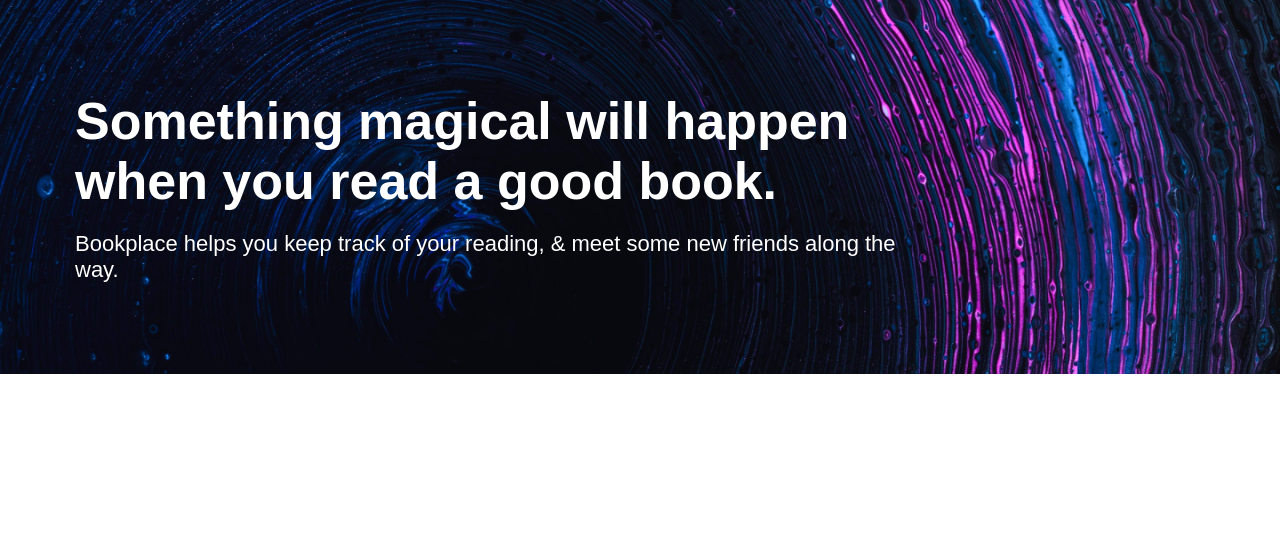
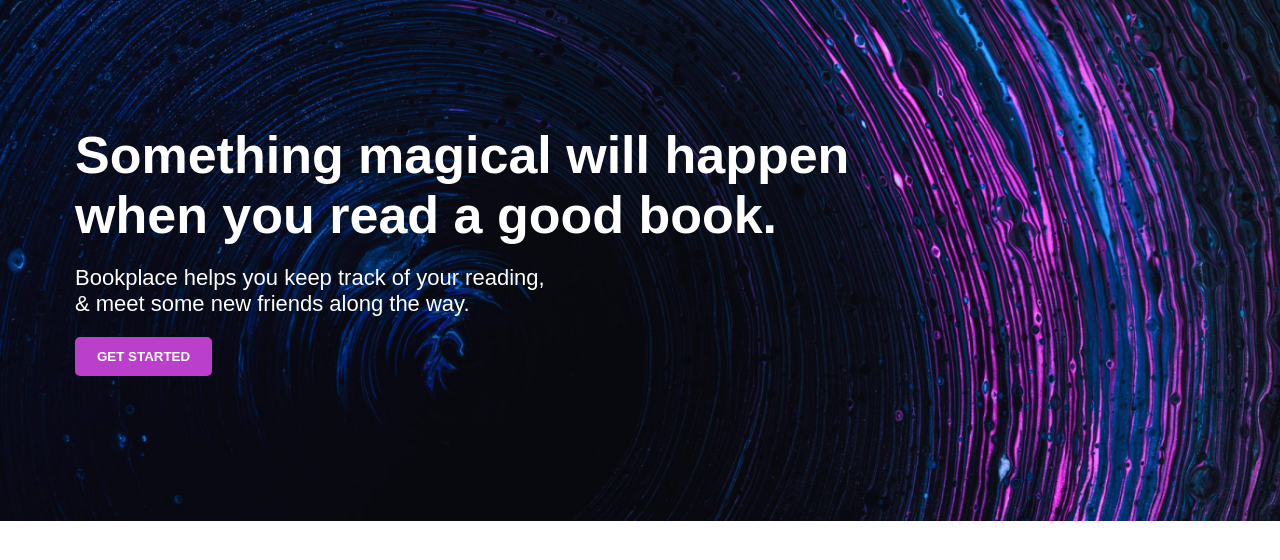
Before and after one commit to JonathanFrontend/Projekt-foretagssida, a React (Create React App) app in the folder foretagssida-webshop/: page /startpage in a window 1280 px wide. Shown: the top 560 px of the page. Built offline with nearby package versions, Linux system fonts and the light colour scheme.

Commit message:
Hero done

```diff
--- a/foretagssida-webshop/src/App.css
+++ b/foretagssida-webshop/src/App.css
@@ -11,7 +11,7 @@
 
 /* Jonathan - Startsida */
 .hero {
-  padding: 5.6875rem 4.6875rem;
+  padding: 7.8125rem 4.6875rem;
   position: relative;
   width: 100%;
 }
@@ -28,9 +28,22 @@
   left: 0;
   z-index: -1;
 }
-  .hero-contents {
-    width: 100%;
+.hero-contents {
+  width: 100%;
+}
+.hero-box {
+  width: 100%;
+}
+  .hero-box-1 {
     max-width: 823px;
+  }
+  .hero-box-2 {
+    max-width: 480px;
+    margin-top: 1.25rem;
+  }
+  .hero-box-3 {
+    max-width: 823px;
+    margin: 1.25rem 0;
   }
 .hero-title {
   font-size: 3.25rem;
@@ -39,14 +52,23 @@
   color: #FFFFFF;
 }
 .hero-text {
-  margin-top: 1.25rem;
   font-size: 1.375rem;
   color: #FFFFFF;
   font-weight: 500;
 }
 .btn {
+  background-color: #BA3FCA;
+  padding: 0.75rem 1.375rem;
+  border: none;
+  border-radius: 5px;
+  text-transform: uppercase;
+  font-weight: 700;
+  color: #FFFFFF;
+  text-align: center;
+}
+  .btn:hover {
 
-}
+  }
 /* Cuong - Om oss */
 
 /* Kontakt */
--- a/foretagssida-webshop/src/components/Startpage.js
+++ b/foretagssida-webshop/src/components/Startpage.js
@@ -5,13 +5,22 @@ function Startpage(){
         <main className='wrapper'>
             <div className='hero'>
                 <div className='hero-contents'>
+                    <div className="hero-box hero-box-1">
                         <h1 className="hero-title">
                         Something magical will happen when you read a good book.
                         </h1>
+                    </div>
+                    <div className="hero-box hero-box-2">
                         <p className="hero-text">
                         Bookplace helps you keep track of your reading,
                         & meet some new friends along the way.
                         </p>
+                    </div>
+                    <div className="hero-box hero-box-3">
+                        <button className="btn">
+                            Get started
+                        </button>
+                    </div>
                 </div>
             </div>
             <div className='white-area'>
```
Lines whose indentation alone changed are shown as unchanged.
